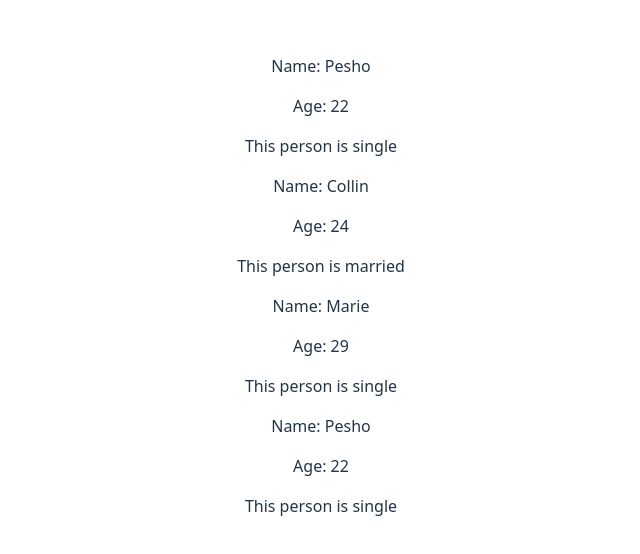
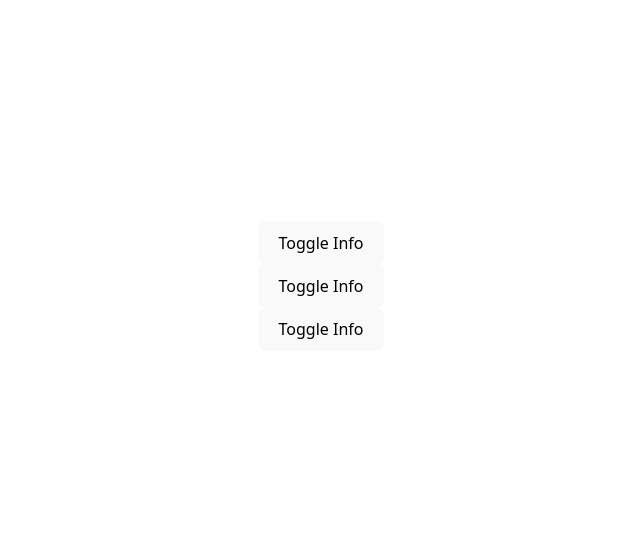
Before and after one commit to StPKr/React-TS, a React (Vite) app: page / in a window 1280 px wide. Shown: the part 114-668 px from the top of the page, without its empty margins (319-959 px from the left). Built offline with nearby package versions, Linux system fonts and the light colour scheme.

Commit message:
useState example

```diff
--- a/src/App.tsx
+++ b/src/App.tsx
@@ -2,15 +2,12 @@ import './App.css'
 import { Person } from './Person'
 
 function App() {
-  const fetchUser = () => ({ name: "Pesho", age: 22, isMarried: null });
-  const userFetched = fetchUser();
 
   return (
     <>
       <Person name={"Pesho"} age={22} isMarried={false} />
       <Person name={"Collin"} age={24} isMarried={true} />
       <Person name={"Marie"} age={29} isMarried={false} />
-      <Person name={userFetched.name} age={userFetched.age} isMarried={userFetched.isMarried} />
     </>
   )
 }
--- a/src/Person.tsx
+++ b/src/Person.tsx
@@ -1,3 +1,5 @@
+import { useState } from "react"
+
 interface Person {
     name: string,
     age: number,
@@ -5,15 +7,17 @@ interface Person {
 }
 
 export const Person = (props: Person) => {
+    const [isShowInfo, setShowInfo] = useState<boolean | null>(false);
+
+    const toggleInfo = () => {
+        setShowInfo((prev) => !prev)
+    };
     return <div>
-        <p>
-            Name: {props.name}
-        </p>
-        <p>
-            Age: {props.age}
-        </p>
-        <p>
-            This person {props.isMarried ? "is married" : "is single"}
-        </p>
+        {isShowInfo && (
+            <p>
+                Name: {props.name}  Age: {props.age} <br></br> This person {props.isMarried ? "is married" : "is single"}
+            </p>
+        )}
+        <button onClick={toggleInfo}>Toggle Info</button>
     </div>
 }
```
